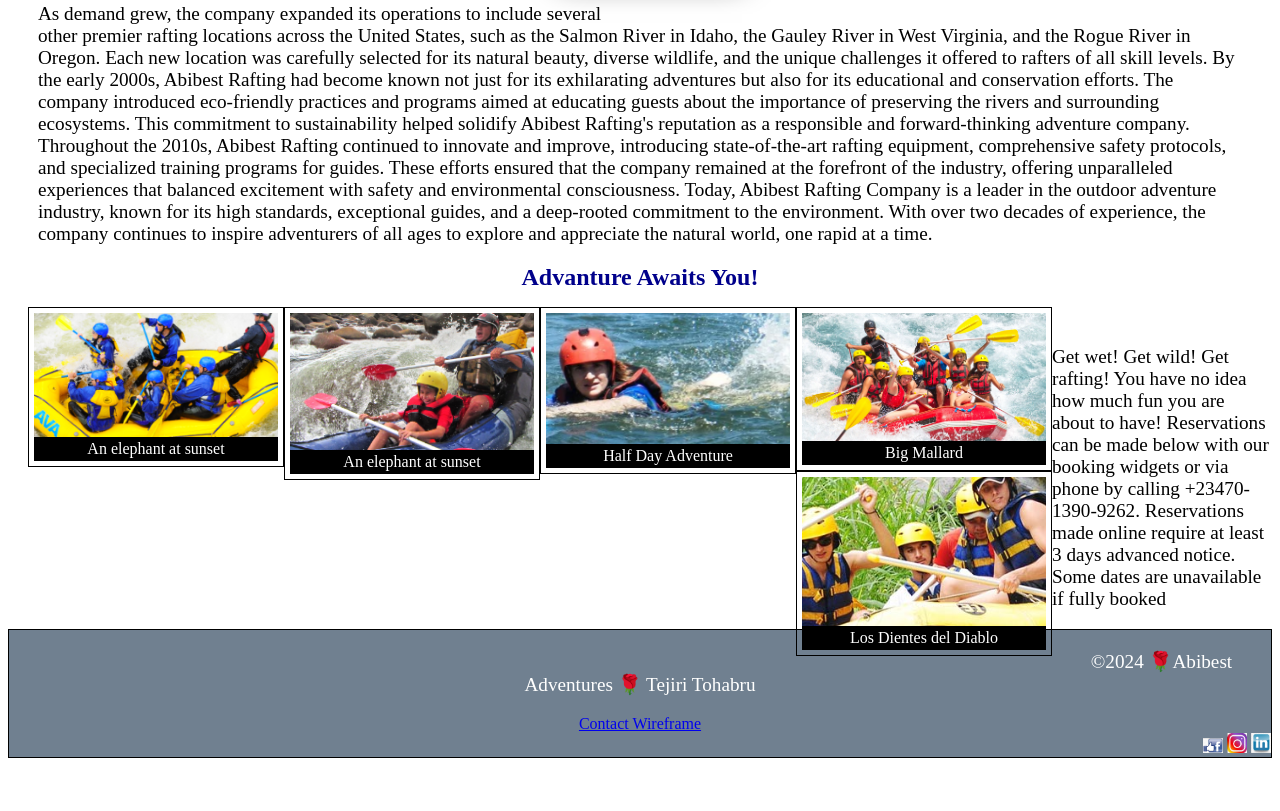
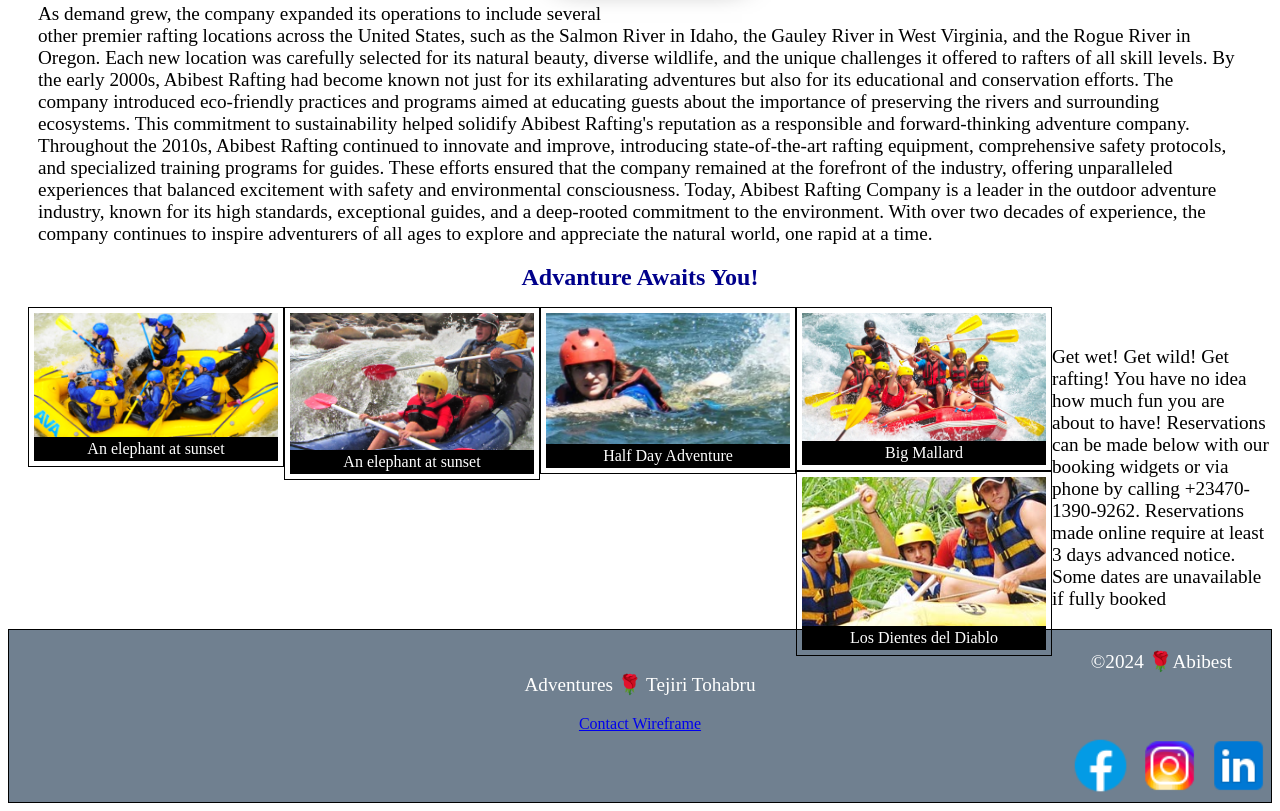
Before and after one commit to tejiritohabru/wdd130, a plain HTML site: page wwr/about.html in a window 1280 px wide. Shown: the part 1209-2020 px from the top of the page. Before the commit the page ends 1975 px from the top, so only its background shows below. Drawn offline with Linux system fonts and the light colour scheme.

Commit message:
i made some changes to my about socialinks and i added some icons

```diff
--- a/wwr/about.html
+++ b/wwr/about.html
@@ -107,11 +107,11 @@
         <a class="footer-menu" href=" ">Contact Wireframe</a>
         <nav class="sociallinks">
               <a href="https://facebook.com/" target="_blank">
-                   <img src="images/facebook.png" width="20" alt="Facebook"></a>
+                   <img src="images/icons8-facebook-48.png" alt="Facebook"></a>
               <a href="https://instagram.com" target="_blank">
-                   <img src="images/instagram.png" width="20" alt="Twitter"></a>
+                   <img src="images/icons8-instagram-48.png" alt="Twitter"></a>
             <a href="https://linkedin.com" target="_blank">
-                   <img src="images/linkedin.png" width="20" alt="linkedin"></a>
+                   <img src="images/icons8-linkedin-48.png" alt="linkedin"></a>
         </nav>
   </footer>
     </body>
--- a/wwr/styles/rafting.css
+++ b/wwr/styles/rafting.css
@@ -152,3 +152,7 @@ footer {
 .sociallinks {
     text-align: end;
 }
+.sociallinks img {
+    width: 65px;
+    height: 65px;
+}
```
Also changed, not shown: wwr/images/icons8-facebook-48.png (added), wwr/images/icons8-instagram-48.png (added), wwr/images/icons8-linkedin-48.png (added), wwr/images/instagram.png (deleted), wwr/images/linkedin.png (deleted).
